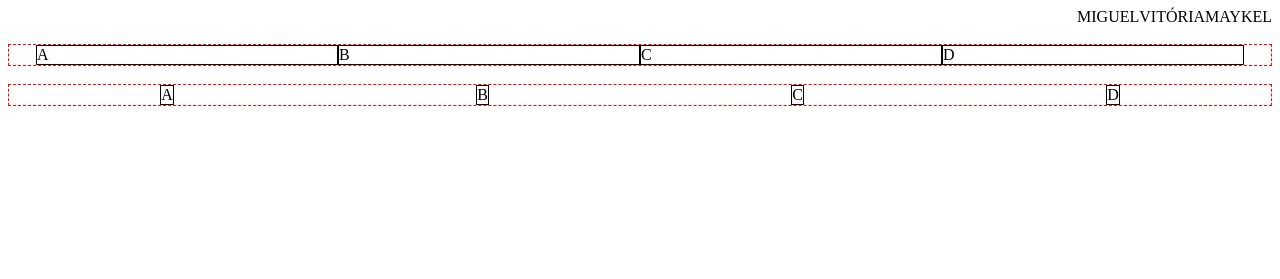
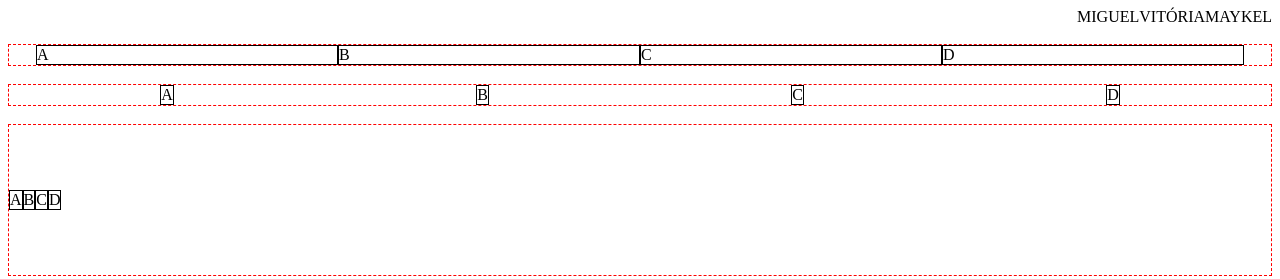
Before and after one commit to maykelsantos/learning-front-end, a plain HTML site: page 03. CSS Alinhando os Planetas/propriedades do flex container.html in a window 1280 px wide. Drawn offline with Linux system fonts and the light colour scheme.

Commit message:
Atualização

```diff
--- a/03. CSS Alinhando os Planetas/propriedades do flex container.html
+++ b/03. CSS Alinhando os Planetas/propriedades do flex container.html
@@ -28,6 +28,11 @@
         <div>D</div>
     </div>
     <br>
-
+    <div class="box2">
+        <div>A</div>
+        <div>B</div>
+        <div>C</div>
+        <div>D</div>
+    </div>
 </body>
 </html>
--- a/03. CSS Alinhando os Planetas/styles.css
+++ b/03. CSS Alinhando os Planetas/styles.css
@@ -27,3 +27,14 @@
 .box1 > div {
     border: 1px solid;
 }
+
+.box2 {
+    border: 1px dashed red;
+    height: 150px;
+    display: flex;
+    align-items: center; /* podemos usar `flex-start`, `flex-end` */
+}
+
+.box2 > div {
+    border: 1px solid;
+}
```
